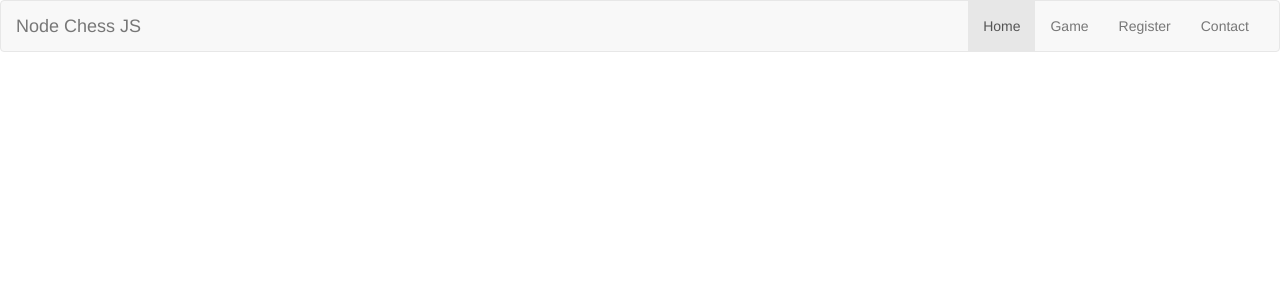
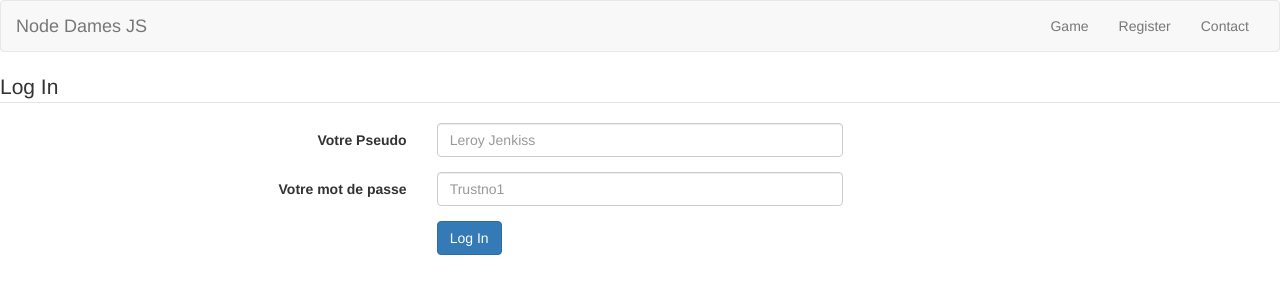
Before and after one commit to YoannBrillet/Node_Chess_JS, a website: page Node_Chess_JS/pages/login.html in a window 1280 px wide. Drawn offline with Linux system fonts and the light colour scheme; files that its build step writes are made by us from their sources.

Commit message:
arrêt des conneries

```diff
--- a/Node_Chess_JS/pages/login.html
+++ b/Node_Chess_JS/pages/login.html
@@ -24,14 +24,13 @@ and open the template in the editor.
                         <span class="icon-bar"></span>
                         <span class="icon-bar"></span>
                     </button>
-          <a class="navbar-brand" href="./index.html">Node Chess JS</a>
+          <a class="navbar-brand" href="../index.html">Node Dames JS</a>
         </div>
 
         <!-- Collect the nav links, forms, and other content for toggling -->
         <div class="collapse navbar-collapse" id="bs-example-navbar-collapse-1">
           <ul class="nav navbar-nav navbar-right">
-            <li class="active"><a href="../index.html">Home</a></li>
-            <li><a href="./game.html">Game</a></li>
+            <li><a href="./Game/game.html">Game</a></li>
             <li><a href="./register.html">Register</a></li>
             <li><a href="./contact.html">Contact</a></li>
           </ul>
@@ -41,7 +40,42 @@ and open the template in the editor.
       <!-- /.container-fluid -->
     </nav>
     <div>
-      <form action="" </div>
+      <form class="form-horizontal">
+        <fieldset>
+
+          <!-- Form Name -->
+          <legend>Log In</legend>
+
+          <!-- Text input-->
+          <div class="form-group">
+            <label class="col-md-4 control-label" for="Pseudo">Votre Pseudo</label>
+            <div class="col-md-4">
+              <input id="Pseudo" name="Pseudo" type="text" placeholder="Leroy Jenkiss" class="form-control input-md" required="">
+
+            </div>
+          </div>
+
+          <!-- Password input-->
+          <div class="form-group">
+            <label class="col-md-4 control-label" for="password">Votre mot de passe</label>
+            <div class="col-md-4">
+              <input id="password" name="password" type="password" placeholder="Trustno1" class="form-control input-md" required="">
+
+            </div>
+          </div>
+
+          <!-- Button -->
+          <div class="form-group">
+            <label class="col-md-4 control-label" for="Login"></label>
+            <div class="col-md-4">
+              <button id="Login" name="Login" class="btn btn-primary">Log In</button>
+            </div>
+          </div>
+
+        </fieldset>
+      </form>
+
+    </div>
   </body>
 
 </html>
```
Also changed, not shown: Node_Chess_JS/pages/contact.html (+4 -4 lines), Node_Chess_JS/pages/game.html (+23 -0 lines), Node_Chess_JS/pages/register.html (+41 -6 lines), 1 other file.
